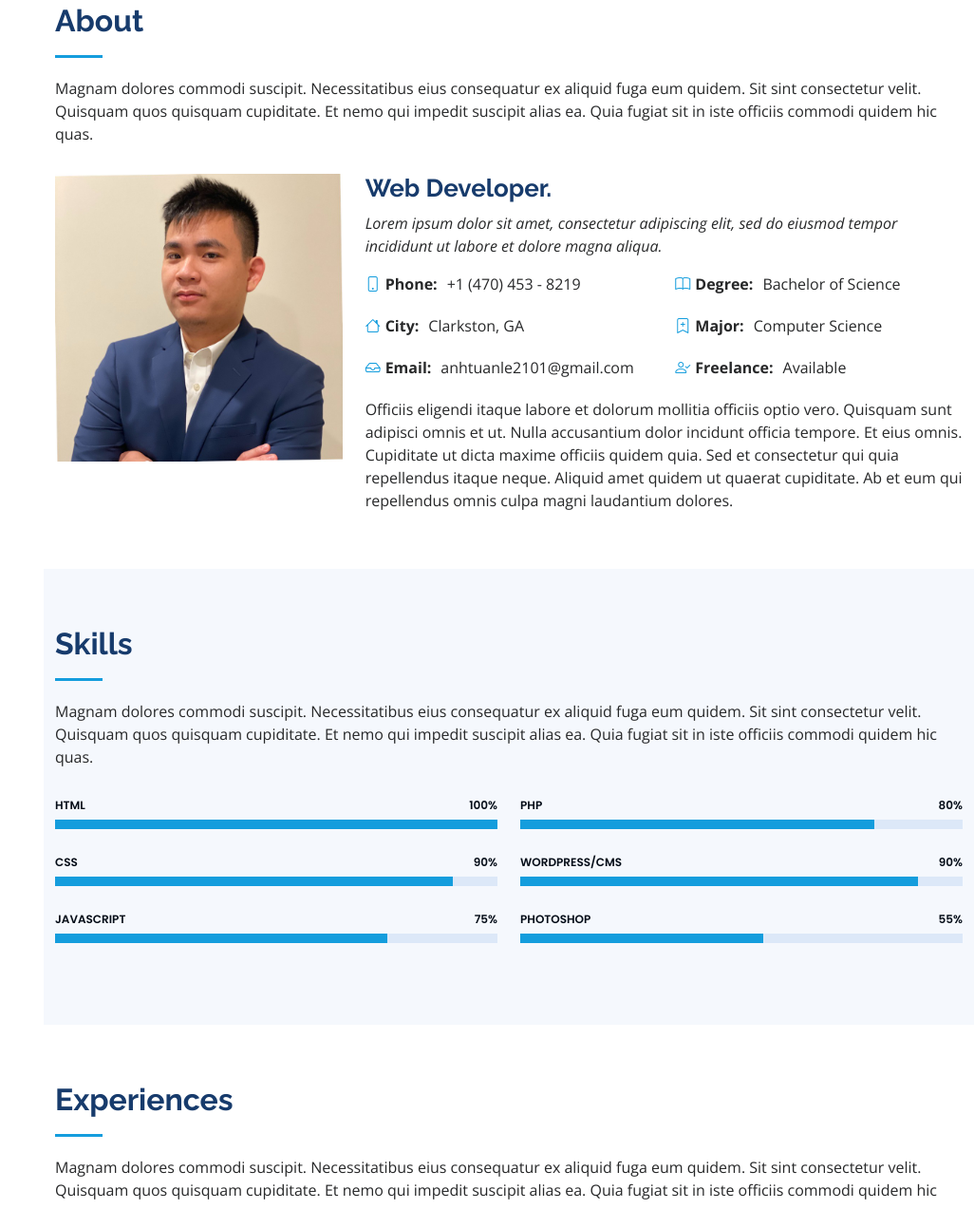
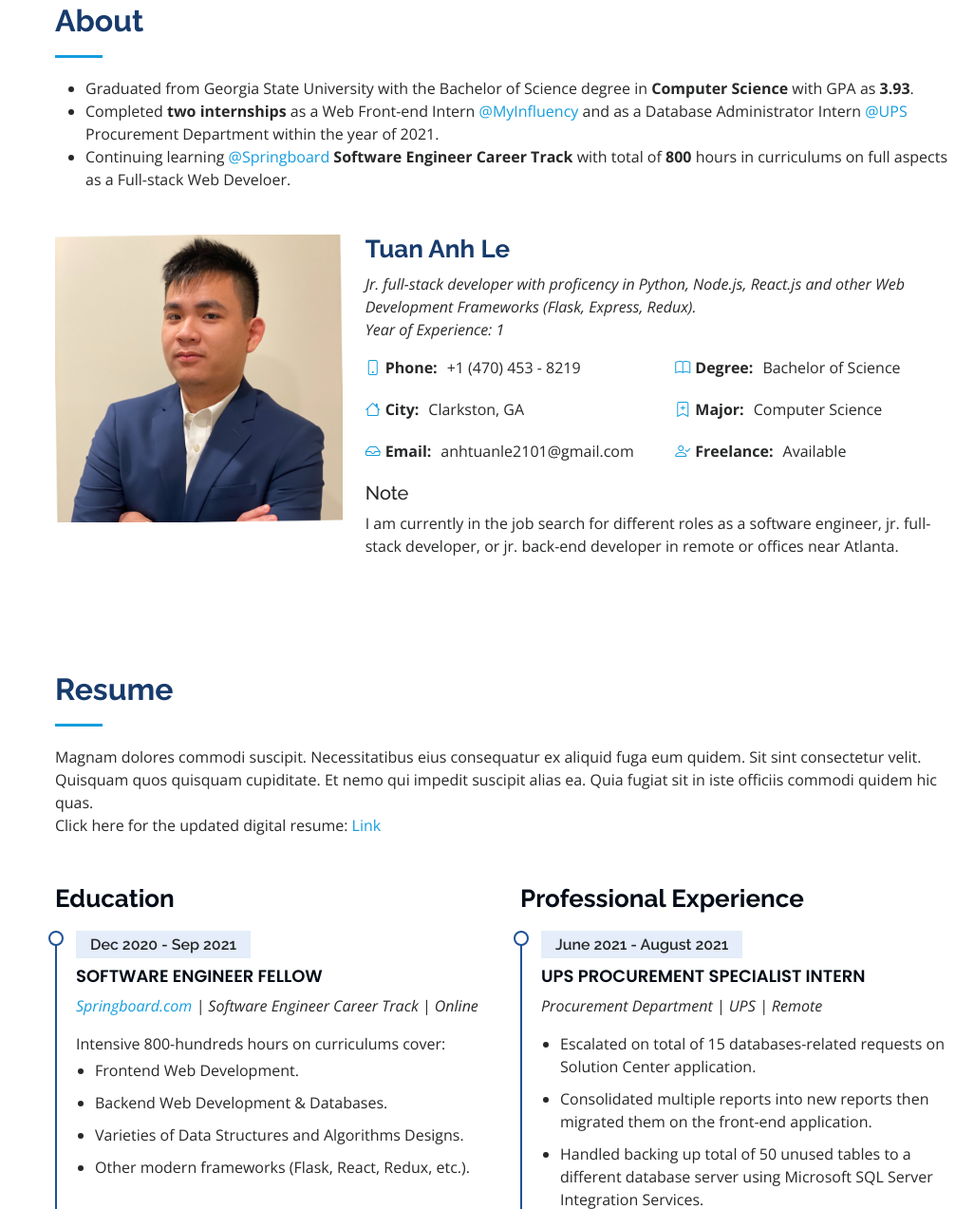
Before and after one commit to anhtuanle2101/anhtuanle2101.github.io, a plain HTML site: page templates/index.html in a window 1280 px wide. Shown: the part 857-2130 px from the top of the page at 95% size, without its empty margins (254-1280 px from the left). Drawn offline with nearby package versions, Linux system fonts and the light colour scheme.

Commit message:
Removed portfolio and skills sections, make changes to about sections and contact sections

```diff
--- a/assets/js/main.js
+++ b/assets/js/main.js
@@ -92,8 +92,9 @@
    */
   on('click', '.mobile-nav-toggle', function(e) {
     select('body').classList.toggle('mobile-nav-active')
+    this.classList.toggle('bi-list-nested')
+    this.style.transition = "opacity 1s ease-in";
     this.classList.toggle('bi-list')
-    this.classList.toggle('bi-x')
   })
 
   /**
@@ -107,8 +108,8 @@
       if (body.classList.contains('mobile-nav-active')) {
         body.classList.remove('mobile-nav-active')
         let navbarToggle = select('.mobile-nav-toggle')
+        navbarToggle.classList.toggle('bi-list-nested')
         navbarToggle.classList.toggle('bi-list')
-        navbarToggle.classList.toggle('bi-x')
       }
       scrollto(this.hash)
     }
--- a/templates/index.html
+++ b/templates/index.html
@@ -26,7 +26,7 @@
 </head>
 <body>
     <!-- ======= Mobile nav toggle button ======= -->
-    <i class="bi bi-list mobile-nav-toggle d-xl-none"></i>
+    <i class="bi bi-list-nested mobile-nav-toggle d-xl-none"></i>
     <!-- ======= Header ======= -->
     <header id="header">
         <div class="d-flex flex-column">
@@ -46,8 +46,8 @@
             <li><a href="#hero" class="nav-link scrollto active"><i class="bx bx-home"></i> <span>Home</span></a></li>
             <li><a href="#about" class="nav-link scrollto"><i class="bx bx-user"></i> <span>About</span></a></li>
             <li><a href="#resume" class="nav-link scrollto"><i class="bx bx-file-blank"></i> <span>Resume</span></a></li>
-            <li><a href="#portfolio" class="nav-link scrollto"><i class="bx bx-book-content"></i> <span>Portfolio</span></a></li>
-            <li><a href="#services" class="nav-link scrollto"><i class="bx bx-server"></i> <span>Services</span></a></li>
+            <!-- <li><a href="#portfolio" class="nav-link scrollto"><i class="bx bx-book-content"></i> <span>Portfolio</span></a></li>
+            <li><a href="#services" class="nav-link scrollto"><i class="bx bx-server"></i> <span>Services</span></a></li> -->
             <li><a href="#contact" class="nav-link scrollto"><i class="bx bx-envelope"></i> <span>Contact</span></a></li>
             </ul>
         </nav><!-- .nav-menu -->
@@ -69,18 +69,36 @@
 
             <div class="section-title">
             <h2>About</h2>
-            <p>Magnam dolores commodi suscipit. Necessitatibus eius consequatur ex aliquid fuga eum quidem. Sit sint consectetur velit. Quisquam quos quisquam cupiditate. Et nemo qui impedit suscipit alias ea. Quia fugiat sit in iste officiis commodi quidem hic quas.</p>
+            <p>
+                <ul>
+                    <li>
+                        Graduated from Georgia State University with the Bachelor of Science degree in
+                        <strong>Computer Science</strong> with GPA as <strong>3.93</strong>.
+                    </li>
+                    <li>
+                        Completed
+                        <strong>two internships</strong> as a Web Front-end Intern <a href="https://myinfluency.com/">@MyInfluency</a> and
+                        as a Database Administrator Intern <a href="https://www.ups.com/us/en/Home.page">@UPS</a> Procurement Department within the year of 2021.
+                    </li>
+                    <li>
+                        Continuing learning <a href="https://www.springboard.com">@Springboard</a> <strong>Software Engineer Career Track</strong>  with total of <strong>800</strong>
+                        hours in curriculums on full aspects as a Full-stack Web Develoer.
+                    </li>
+                </ul>
+
+
+            </p>
             </div>
 
             <div class="row">
-            <div class="col-lg-4" data-aos="fade-up-right">
+            <div class="col-lg-4" data-aos="fade-up">
                 <img src="../assets/img/profile-img.jpeg" class="img-fluid" alt="">
             </div>
             <div class="col-lg-8 pt-4 pt-lg-0 content" data-aos="fade-left">
-                <h3>Web Developer. </h3>
+                <h3>Tuan Anh Le </h3>
                 <p class="fst-italic">
-                Lorem ipsum dolor sit amet, consectetur adipiscing elit, sed do eiusmod tempor incididunt ut labore et dolore
-                magna aliqua.
+                    Jr. full-stack developer with proficency in Python, Node.js, React.js and other Web Development Frameworks (Flask, Express, Redux).
+                    <span class="d-block">Year of Experience: 1</span>
                 </p>
                 <div class="row">
                 <div class="col-lg-6">
@@ -98,9 +116,9 @@
                     </ul>
                 </div>
                 </div>
+                <h5>Note</h5>
                 <p>
-                Officiis eligendi itaque labore et dolorum mollitia officiis optio vero. Quisquam sunt adipisci omnis et ut. Nulla accusantium dolor incidunt officia tempore. Et eius omnis.
-                Cupiditate ut dicta maxime officiis quidem quia. Sed et consectetur qui quia repellendus itaque neque. Aliquid amet quidem ut quaerat cupiditate. Ab et eum qui repellendus omnis culpa magni laudantium dolores.
+                    I am currently in the job search for different roles as a software engineer, jr. full-stack developer, or jr. back-end developer in remote or offices near Atlanta.
                 </p>
             </div>
             </div>
@@ -111,7 +129,7 @@
 
 
         <!-- ======= Skills Section ======= -->
-        <section id="skills" class="skills section-bg">
+        <!-- <section id="skills" class="skills section-bg">
         <div class="container">
 
             <div class="section-title">
@@ -119,69 +137,30 @@
             <p>Magnam dolores commodi suscipit. Necessitatibus eius consequatur ex aliquid fuga eum quidem. Sit sint consectetur velit. Quisquam quos quisquam cupiditate. Et nemo qui impedit suscipit alias ea. Quia fugiat sit in iste officiis commodi quidem hic quas.</p>
             </div>
 
-            <div class="row skills-content">
-
-            <div class="col-lg-6" data-aos="fade-up">
-
-                <div class="progress">
-                <span class="skill">HTML <i class="val">100%</i></span>
-                <div class="progress-bar-wrap">
-                    <div class="progress-bar" role="progressbar" aria-valuenow="100" aria-valuemin="0" aria-valuemax="100"></div>
+            <div class="row">
+                <div class="col-3">
+                    <div class="portfolio-wrap">
+                        <img src="assets/img/portfolio/portfolio-1.jpg" class="img-fluid" alt="">
+                        <div class="portfolio-links">
+                            <a href="assets/img/portfolio/portfolio-1.jpg" data-gallery="portfolioGallery" class="portfolio-lightbox" title="App 1"><i class="bx bx-plus"></i></a>
+                            <a href="portfolio-details.html" title="More Details"><i class="bx bx-link"></i></a>
+                        </div>
+                    </div>
                 </div>
-                </div>
-
-                <div class="progress">
-                <span class="skill">CSS <i class="val">90%</i></span>
-                <div class="progress-bar-wrap">
-                    <div class="progress-bar" role="progressbar" aria-valuenow="90" aria-valuemin="0" aria-valuemax="100"></div>
-                </div>
-                </div>
-
-                <div class="progress">
-                <span class="skill">JavaScript <i class="val">75%</i></span>
-                <div class="progress-bar-wrap">
-                    <div class="progress-bar" role="progressbar" aria-valuenow="75" aria-valuemin="0" aria-valuemax="100"></div>
-                </div>
-                </div>
-
+                <div class="col-3"></div>
+                <div class="col-3"></div>
+                <div class="col-3"></div>
             </div>
 
-            <div class="col-lg-6" data-aos="fade-up" data-aos-delay="100">
-
-                <div class="progress">
-                <span class="skill">PHP <i class="val">80%</i></span>
-                <div class="progress-bar-wrap">
-                    <div class="progress-bar" role="progressbar" aria-valuenow="80" aria-valuemin="0" aria-valuemax="100"></div>
-                </div>
-                </div>
-
-                <div class="progress">
-                <span class="skill">WordPress/CMS <i class="val">90%</i></span>
-                <div class="progress-bar-wrap">
-                    <div class="progress-bar" role="progressbar" aria-valuenow="90" aria-valuemin="0" aria-valuemax="100"></div>
-                </div>
-                </div>
-
-                <div class="progress">
-                <span class="skill">Photoshop <i class="val">55%</i></span>
-                <div class="progress-bar-wrap">
-                    <div class="progress-bar" role="progressbar" aria-valuenow="55" aria-valuemin="0" aria-valuemax="100"></div>
-                </div>
-                </div>
-
-            </div>
-
-            </div>
-
-        </div>
-        </section><!-- End Skills Section -->
+        </div> -->
+        <!-- </section>End Skills Section -->
 
         <!-- ======= Resume Section ======= -->
         <section id="resume" class="resume">
         <div class="container">
 
             <div class="section-title">
-            <h2>Experiences</h2>
+            <h2>Resume</h2>
             <p>Magnam dolores commodi suscipit. Necessitatibus eius consequatur ex aliquid fuga eum quidem. Sit sint consectetur velit.
                 Quisquam quos quisquam cupiditate. Et nemo qui impedit suscipit alias ea. Quia fugiat sit in iste officiis commodi quidem hic quas.
             </p>
@@ -189,7 +168,7 @@
             </div>
 
             <div class="row">
-            <div class="col-lg-6" data-aos="fade-up-right">
+            <div class="col-lg-6" data-aos="fade-up">
                 <h3 class="resume-title">Education</h3>
                 <div class="resume-item">
                     <h5>Dec 2020 - Sep 2021</h5>
@@ -250,7 +229,7 @@
                 </div>
             </div>
 
-            <div class="col-lg-6" data-aos="fade-up-left" data-aos-delay="100">
+            <div class="col-lg-6" data-aos="fade-up" data-aos-delay="100">
                 <h3 class="resume-title">Professional Experience</h3>
                 <div class="resume-item">
                     <h5>June 2021 - August 2021</h5>
@@ -293,7 +272,7 @@
         </section><!-- End Resume Section -->
 
         <!-- ======= Portfolio Section ======= -->
-        <section id="portfolio" class="portfolio section-bg">
+        <!-- <section id="portfolio" class="portfolio section-bg">
         <div class="container">
 
             <div class="section-title">
@@ -405,11 +384,12 @@
 
             </div>
 
-        </div>
-        </section><!-- End Portfolio Section -->
+        </div> -->
+        <!-- </section> -->
+        <!-- End Portfolio Section -->
 
         <!-- ======= Services Section ======= -->
-        <section id="services" class="services">
+        <!-- <section id="services" class="services">
         <div class="container">
 
             <div class="section-title">
@@ -450,11 +430,11 @@
             </div>
             </div>
 
-        </div>
-        </section><!-- End Services Section -->
+        </div> -->
+        <!-- </section>End Services Section -->
 
         <!-- ======= Testimonials Section ======= -->
-        <section id="testimonials" class="testimonials section-bg">
+        <!-- <section id="testimonials" class="testimonials section-bg">
         <div class="container">
 
             <div class="section-title">
@@ -476,7 +456,7 @@
                     <h3>Saul Goodman</h3>
                     <h4>Ceo &amp; Founder</h4>
                 </div>
-                </div><!-- End testimonial item -->
+                </div>
 
                 <div class="swiper-slide">
                 <div class="testimonial-item" data-aos="fade-up" data-aos-delay="100">
@@ -489,7 +469,7 @@
                     <h3>Sara Wilsson</h3>
                     <h4>Designer</h4>
                 </div>
-                </div><!-- End testimonial item -->
+                </div>
 
                 <div class="swiper-slide">
                 <div class="testimonial-item" data-aos="fade-up" data-aos-delay="200">
@@ -502,7 +482,7 @@
                     <h3>Jena Karlis</h3>
                     <h4>Store Owner</h4>
                 </div>
-                </div><!-- End testimonial item -->
+                </div>
 
                 <div class="swiper-slide">
                 <div class="testimonial-item" data-aos="fade-up" data-aos-delay="300">
@@ -515,7 +495,7 @@
                     <h3>Matt Brandon</h3>
                     <h4>Freelancer</h4>
                 </div>
-                </div><!-- End testimonial item -->
+                </div><
 
                 <div class="swiper-slide">
                 <div class="testimonial-item" data-aos="fade-up" data-aos-delay="400">
@@ -527,15 +507,15 @@
                     <img src="assets/img/testimonials/testimonials-5.jpg" class="testimonial-img" alt="">
                     <h3>John Larson</h3>
                     <h4>Entrepreneur</h4>
-                </div>
-                </div><!-- End testimonial item -->
+                </div> -->
+                <!-- </div>
 
             </div>
             <div class="swiper-pagination"></div>
             </div>
 
         </div>
-        </section><!-- End Testimonials Section -->
+        </section>End Testimonials Section -->
 
         <!-- ======= Contact Section ======= -->
         <section id="contact" class="contact">
@@ -543,7 +523,7 @@
 
             <div class="section-title">
             <h2>Contact</h2>
-            <p>Magnam dolores commodi suscipit. Necessitatibus eius consequatur ex aliquid fuga eum quidem. Sit sint consectetur velit. Quisquam quos quisquam cupiditate. Et nemo qui impedit suscipit alias ea. Quia fugiat sit in iste officiis commodi quidem hic quas.</p>
+            <!-- <p>Magnam dolores commodi suscipit. Necessitatibus eius consequatur ex aliquid fuga eum quidem. Sit sint consectetur velit. Quisquam quos quisquam cupiditate. Et nemo qui impedit suscipit alias ea. Quia fugiat sit in iste officiis commodi quidem hic quas.</p> -->
             </div>
 
             <div class="row" data-aos="fade-in">
@@ -553,22 +533,22 @@
                 <div class="address">
                     <i class="bi bi-geo-alt"></i>
                     <h4>Location:</h4>
-                    <p>A108 Adam Street, New York, NY 535022</p>
+                    <p>4367 Erskine Road, Clarkston GA 30021</p>
                 </div>
 
                 <div class="email">
                     <i class="bi bi-envelope"></i>
                     <h4>Email:</h4>
-                    <p>info@example.com</p>
+                    <p>anhtuanle2101@gmail.com</p>
                 </div>
 
                 <div class="phone">
                     <i class="bi bi-phone"></i>
                     <h4>Call:</h4>
-                    <p>+1 5589 55488 55s</p>
+                    <p>+1 470-453-8219</p>
                 </div>
-
-                <iframe src="https://www.google.com/maps/embed?pb=!1m14!1m8!1m3!1d12097.433213460943!2d-74.0062269!3d40.7101282!3m2!1i1024!2i768!4f13.1!3m3!1m2!1s0x0%3A0xb89d1fe6bc499443!2sDowntown+Conference+Center!5e0!3m2!1smk!2sbg!4v1539943755621" frameborder="0" style="border:0; width: 100%; height: 290px;" allowfullscreen></iframe>
+                <iframe src="https://www.google.com/maps/embed?pb=!1m18!1m12!1m3!1d3314.780801906944!2d-84.22901858501129!3d33.8179693374873!2m3!1f0!2f0!3f0!3m2!1i1024!2i768!4f13.1!3m3!1m2!1s0x88f5a88ab4c04db1%3A0x4672a0fa5dc2a5b6!2s4367%20Erskine%20Rd%2C%20Clarkston%2C%20GA%2030021!5e0!3m2!1sen!2sus!4v1631887601930!5m2!1sen!2sus" style="border:0; width: 100%; height: 290px;" allowfullscreen="" loading="lazy"></iframe>
+                <!-- <iframe src="https://www.google.com/maps/place/Clarkston,+GA+30021/@33.8105285,-84.2495042,15z/data=!3m1!4b1!4m5!3m4!1s0x88f5a844fa00a2bf:0x33403e32402d1c64!8m2!3d33.8095487!4d-84.2396434" frameborder="0" style="border:0; width: 100%; height: 290px;" allowfullscreen></iframe> -->
                 </div>
 
             </div>
```
Also changed, not shown: assets/css/style.css (+18 -16 lines), 3 other files.
